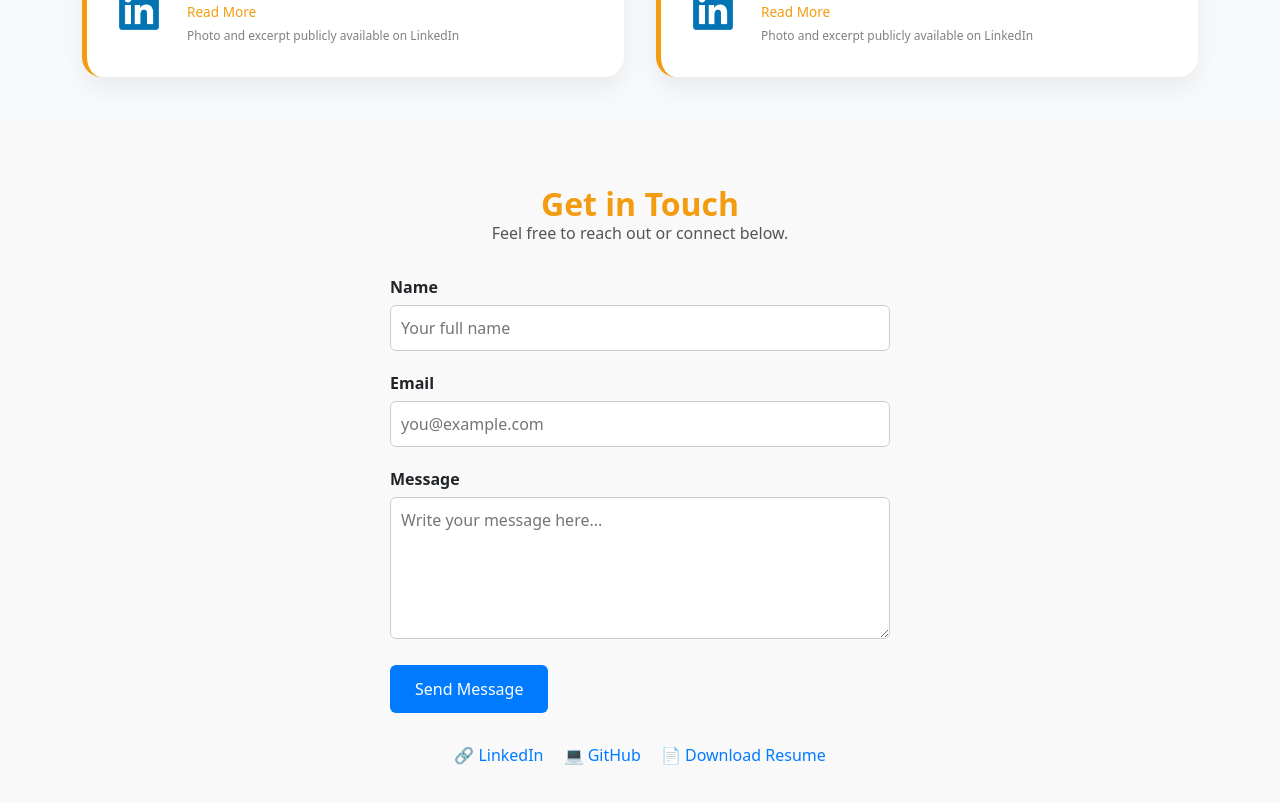
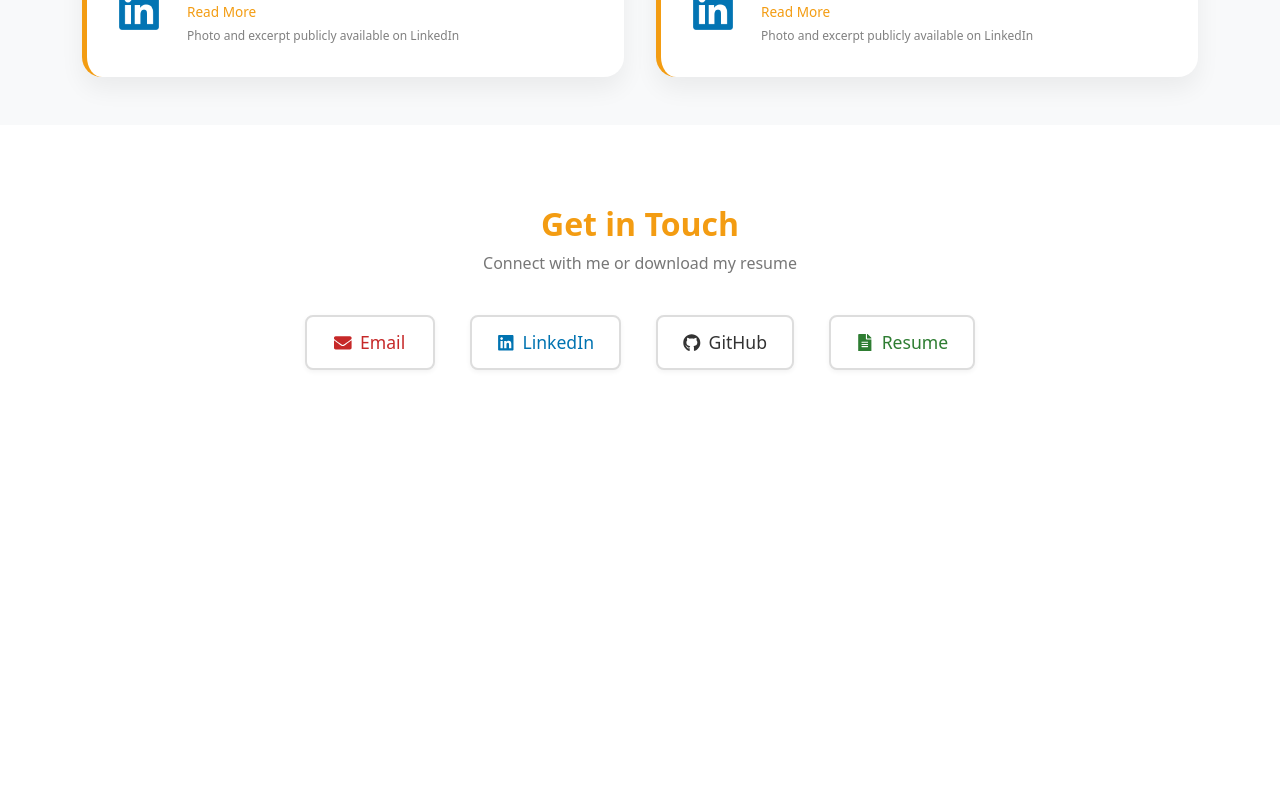
Before and after one commit to pasang7/portfolio-react, a React (Create React App) app: page / in a window 1280 px wide. Shown: the part 3140-3943 px from the top of the page. After the commit the page ends 3590 px from the top, so only its background shows below. Built offline with nearby package versions, Linux system fonts and the light colour scheme.

Commit message:
Fix https://github.com/pasang7/portfolio-react/issues/8

```diff
--- a/src/assets/css/contact.css
+++ b/src/assets/css/contact.css
@@ -1,87 +1,160 @@
-.contact-section {
-    padding: 60px 20px;
-    background-color: #f9f9f9;
+:root {
+    /* Github */
+    --github-color: #333;
+    --github-border: #ccc;
+    --github-hover-color: #000;
+    --github-hover-border: #000;
+    --github-hover-bg: #e0dddd;
+
+    /* Resume */
+    --resume-color: #2e7d32;
+    --resume-border: #a5d6a7;
+    --resume-hover-color: #1b5e20;
+    --resume-hover-border: #1b5e20;
+    --resume-hover-bg: #e8f5e9;
+
+    /* Email */
+    --email-color: #c62828;
+    --email-border: #ef9a9a;
+    --email-hover-color: #8e0000;
+    --email-hover-border: #8e0000;
+    --email-hover-bg: #ffebee;
+
+    --linked-color: #0073b1;
+    --linked-border: #048ad2;
+    --linked-hover-color: #0073b1;
+    --linked-hover-border: #00a6ff;
+    --linked-hover-bg: #9cdafc;
+  }
+
+  .dark-mode {
+
+    --bg-color: #1e1e1e;
+
+    --github-color: #eee;
+    --github-border: #555;
+    --github-hover-color: #fff;
+    --github-hover-border: #8d8d8e;
+    --github-hover-bg: #5c5d5e;
+
+    --resume-color: #eee;
+    --resume-border: #4caf50;
+    --resume-hover-color: #81c784;
+    --resume-hover-border: #81c784;
+    --resume-hover-bg: #2e7d32;
+
+    --email-color: #eee;
+    --email-border: #b71c1c;
+    --email-hover-color: #ff8a80;
+    --email-hover-border: #ff8a80;
+    --email-hover-bg: #8e0000;
+
+    --linked-color: #ffffff;
+    --linked-border: #048ad2;
+    --linked-hover-color: #ffffff;
+    --linked-hover-border: #00a6ff;
+    --linked-hover-bg: #0073b1;
+  }
+  .contact-section {
+    background-color: var(--bg-color);
+    padding: 80px 20px;
+    color: var(--text-color);
+    transition: background-color 0.3s ease, color 0.3s ease;
+  }
+
+  .contact-subtitle {
+    font-size: 1rem;
+    color: var(--text-muted, #555);
+    margin-bottom: 40px;
     text-align: center;
   }
 
-  .contact-subtitle {
-    color: #555;
-    margin-top: -10px;
-    margin-bottom: 30px;
-    font-size: 16px;
+  .links-container {
+    display: flex;
+    justify-content: center;
+    gap: 35px;
+    flex-wrap: wrap;
+    margin: 0 auto;
+    max-width: 680px;
   }
 
-  .contact-form {
-    max-width: 500px;
-    margin: 0 auto 30px;
-    text-align: left;
+  .contact-link {
+    display: inline-flex;
+    align-items: center;
+    gap: 8px;
+    font-size: 1.1rem;
+    color: var(--linked-color, #0073b1);
+    text-decoration: none;
+    border: 2px solid var(--border-color, #ddd);
+    padding: 12px 25px;
+    border-radius: 8px;
+    box-shadow: 0 2px 5px rgba(0,0,0,0.05);
+    transition:color 0.3s ease,
+    border-color 0.3s ease,
+    box-shadow 0.3s ease,
+    background-color 0.3s ease;
+    cursor: pointer;
+    user-select: none;
+    min-width: 130px;
+    justify-content: center;
+    background-color: var(--card-bg);
   }
 
-  .contact-form label {
-    display: block;
-    margin-bottom: 6px;
-    font-weight: 600;
-  }
-
-  .contact-form input,
-  .contact-form textarea {
-    width: 100%;
-    padding: 10px;
-    margin-bottom: 20px;
-    border: 1px solid #ccc;
-    border-radius: 6px;
-    font-size: 16px;
-  }
-
-  .contact-form input:focus,
-  .contact-form textarea:focus {
-    border-color: #007bff;
+  .contact-link:hover,
+  .contact-link:focus {
+    color: var(--linked-hover-color, #0073b1);
+    border-color: var(--linked-hover-border, #0073b1);
+    background-color: var(--linked-hover-bg, #f0f7ff);
+    box-shadow: 0 4px 12px rgba(0, 115, 177, 0.3);
     outline: none;
   }
 
-  .btn-submit {
-    background-color: #007bff;
-    color: white;
-    border: none;
-    padding: 12px 25px;
-    font-size: 16px;
-    border-radius: 6px;
-    cursor: pointer;
-    transition: background-color 0.3s ease;
+  .contact-link[title='GitHub Profile'] {
+    color: var(--github-color, #333);
   }
 
-  .btn-submit:hover {
-    background-color: #0056b3;
+  .contact-link[title='GitHub Profile']:hover,
+  .contact-link[title='GitHub Profile']:focus {
+    color: var(--github-hover-color, #000);
+    border-color: var(--github-hover-border, #000);
+    background-color: var(--github-hover-bg, #e0dddd);
+    box-shadow: 0 4px 12px rgba(0,0,0,0.15);
   }
 
-  .thank-you-message {
-    color: green;
-    font-weight: 500;
-    margin-bottom: 10px;
+  .contact-link[title='Download Resume'] {
+    color: var(--resume-color, #2e7d32);
   }
 
-  .error-message {
-    color: red;
-    font-weight: 500;
-    margin-bottom: 10px;
+  .contact-link[title='Download Resume']:hover,
+  .contact-link[title='Download Resume']:focus {
+    color: var(--resume-hover-color, #1b5e20);
+    border-color: var(--resume-hover-border, #1b5e20);
+    background-color: var(--resume-hover-bg, #e8f5e9);
+    box-shadow: 0 4px 12px rgba(27, 94, 32, 0.25);
   }
 
-  .contact-links {
-    display: flex;
-    justify-content: center;
-    flex-wrap: wrap;
-    gap: 20px;
-    font-size: 16px;
-    margin-top: 20px;
+  .contact-link[title='Send me an email'] {
+    color: var(--email-color, #c62828);
   }
 
-  .contact-links a {
-    text-decoration: none;
-    color: #007bff;
-    font-weight: 500;
-    transition: color 0.2s ease;
+  .contact-link[title='Send me an email']:hover,
+  .contact-link[title='Send me an email']:focus {
+    color: var(--email-hover-color, #8e0000);
+    border-color: var(--email-hover-border, #8e0000);
+    background-color: var(--email-hover-bg, #ffebee);
+    box-shadow: 0 4px 12px rgba(142, 0, 0, 0.25);
   }
 
-  .contact-links a:hover {
-    color: #0056b3;
+  /* Responsive stack */
+  @media (max-width: 480px) {
+    .links-container {
+      flex-direction: column;
+      gap: 25px;
+    }
+    .contact-link {
+      min-width: auto;
+      width: 100%;
+      max-width: 300px;
+      margin: 0 auto;
+    }
   }
--- a/src/components/Contact.js
+++ b/src/components/Contact.js
@@ -1,90 +1,57 @@
-import React, { useState } from 'react';
-import emailjs from 'emailjs-com';
+import React from 'react';
+import {
+    FaEnvelope,
+    FaLinkedin,
+    FaGithub,
+    FaFileAlt,
+  } from 'react-icons/fa';
 import '../assets/css/contact.css';
 
-export default function Contact() {
-  const [formData, setFormData] = useState({ name: '', email: '', message: '' });
-  const [showMessage, setShowMessage] = useState(false);
-  const [error, setError] = useState('');
+export default function Contact({ darkMode }) {
+  return (
+    <section
+    id="contact"
+    className={`contact-section ${darkMode ? 'dark-mode' : 'light-mode'}`}
+    >
+      <h2 className="section-title text-center">Get in Touch</h2>
+      <p className="contact-subtitle text-center">
+        Connect with me or download my resume
+      </p>
 
-  const handleChange = e => {
-    setFormData({ ...formData, [e.target.name]: e.target.value });
-  };
-
-  const handleSubmit = e => {
-    e.preventDefault();
-
-    if (!formData.name || !formData.email || !formData.message) {
-      setError('Please fill out all fields.');
-      return;
-    }
-
-    emailjs.send(
-      'service_c2vznjr',
-      'template_p1l8nr7',
-      formData,
-      'jEF5A3nUT_ZW_YxMq'
-    ).then(() => {
-      setShowMessage(true);
-      setError('');
-      setFormData({ name: '', email: '', message: '' });
-
-      setTimeout(() => setShowMessage(false), 5000);
-    }).catch(err => {
-      setError('Oops! Something went wrong. Please try again.');
-      console.error(err);
-    });
-  };
-
-  return (
-    <section id="contact" className="contact-section">
-      <h2 className="section-title text-center">Get in Touch</h2>
-      <p className="contact-subtitle text-center">Feel free to reach out or connect below.</p>
-
-      <form onSubmit={handleSubmit} className="contact-form mx-auto">
-        <label htmlFor="name">Name</label>
-        <input
-          id="name"
-          name="name"
-          type="text"
-          required
-          value={formData.name}
-          onChange={handleChange}
-          placeholder="Your full name"
-        />
-
-        <label htmlFor="email">Email</label>
-        <input
-          id="email"
-          name="email"
-          type="email"
-          required
-          value={formData.email}
-          onChange={handleChange}
-          placeholder="you@example.com"
-        />
-
-        <label htmlFor="message">Message</label>
-        <textarea
-          id="message"
-          name="message"
-          rows="5"
-          required
-          value={formData.message}
-          onChange={handleChange}
-          placeholder="Write your message here..."
-        />
-
-        {showMessage && <div className="thank-you-message">✅ Thanks for reaching out! I’ll get back to you soon.</div>}
-        {error && <div className="error-message">{error}</div>}
-
-        <button type="submit" className="btn-submit">Send Message</button>
-      </form>
-
-      <div className="contact-links">
-        <a href="https://www.linkedin.com/in/yourusername" target="_blank" rel="noopener noreferrer">🔗 LinkedIn</a>
-        <a href="https://github.com/yourusername" target="_blank" rel="noopener noreferrer">💻 GitHub</a>
-        <a href="/Pasang_Yangji_Tamang_Resume.pdf" download>📄 Download Resume</a>
+      <div className="links-container">
+        <a
+          href="mailto:pasangyangji8@gmail.com"
+          className="contact-link"
+          title="Send me an email"
+        >
+           <FaEnvelope /> Email
+        </a>
+        <a
+          href="https://www.linkedin.com/in/pasang-yangji-8b8600151"
+          target="_blank"
+          rel="noopener noreferrer"
+          className="contact-link"
+          title="LinkedIn Profile"
+        >
+          <FaLinkedin /> LinkedIn
+        </a>
+        <a
+          href="https://github.com/pasang7"
+          target="_blank"
+          rel="noopener noreferrer"
+          className="contact-link"
+          title="GitHub Profile"
+        >
+          <FaGithub /> GitHub
+        </a>
+        <a
+          href="Pasang_Yangji_Tamang_Resume.pdf"
+          download
+          className="contact-link"
+          title="Download Resume"
+        >
+           <FaFileAlt /> Resume
+        </a>
       </div>
     </section>
   );
```
